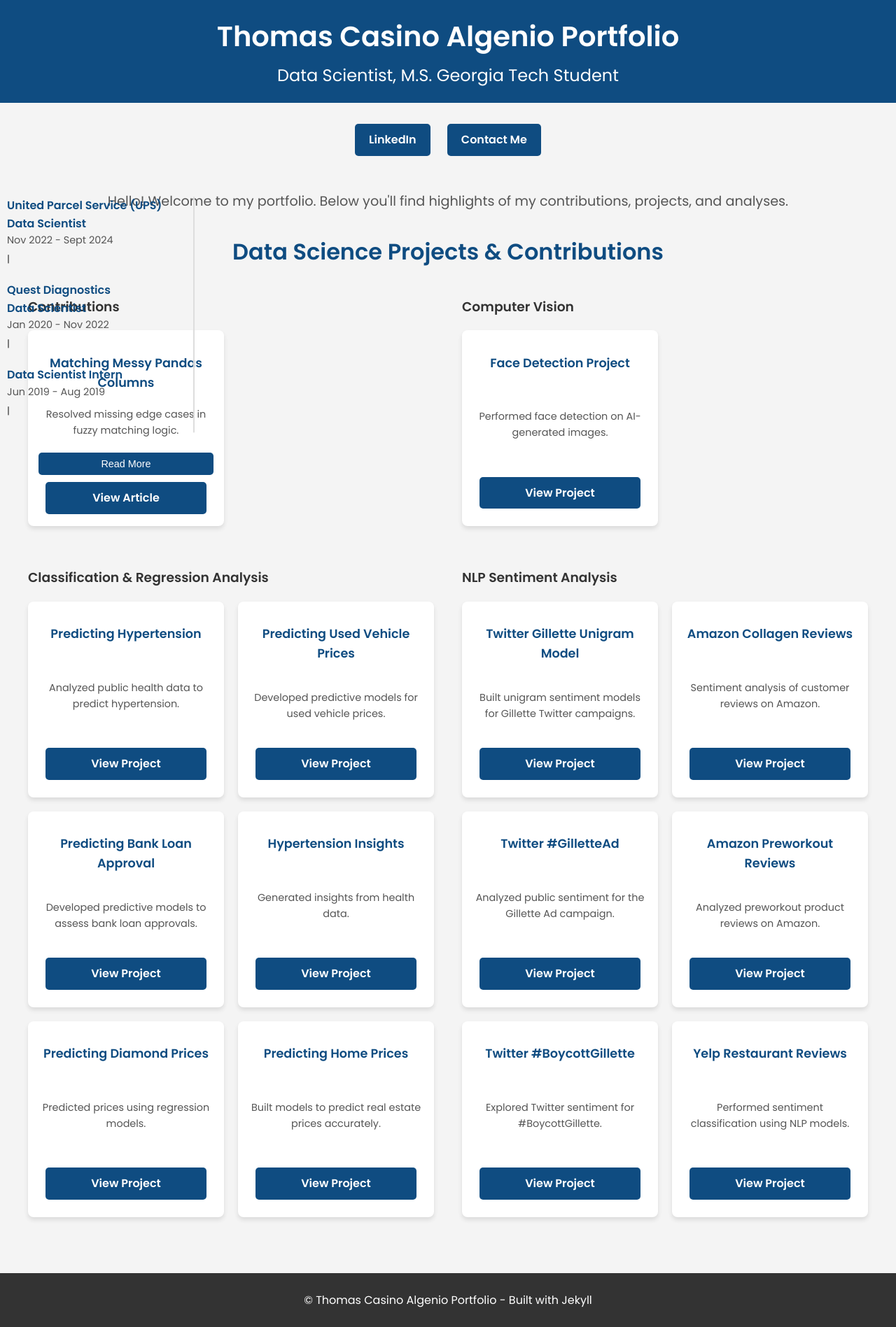
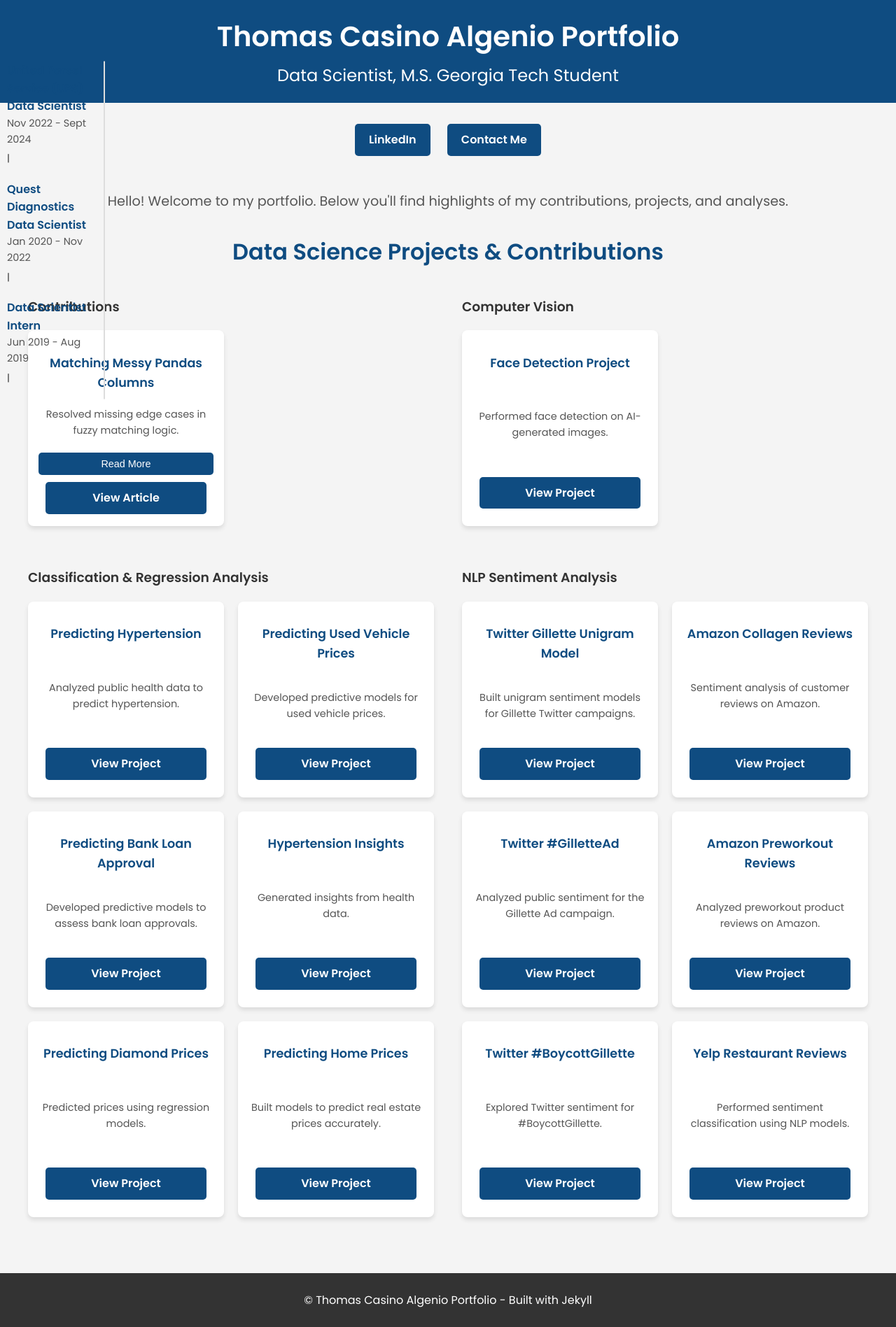
Before and after one commit to thomasalgenio/Thomas_Portfolio, a Jekyll site: the page built from README.md, in a window 1280 px wide. Shown: the whole page at 70% size. Built offline with Jekyll 4.4.1, drawn with Linux system fonts in a browser that asks for light colours; our own code applies the rules of GitHub Pages for plain Markdown files.

Commit message:
Update default.html

```diff
--- a/_layouts/default.html
+++ b/_layouts/default.html
@@ -9,14 +9,14 @@
 
       /* Timeline Styles */
       .timeline {
-        width: 20%; /* Keeps the timeline narrow */
+        width: 10%; /* Keeps the timeline narrow */
         margin: 0; /* Remove margins */
         padding: 0 10px; /* Minimal padding to keep content visible */
         border-right: 2px solid #ddd;
         position: absolute; /* Position it relative to the viewport */
         left: 0; /* Align to the very left of the screen */
         top: 50%; /* Start at the middle of the screen */
-        transform: translateY(-50%); /* Center vertically */
+        transform: translateY(-75%); /* Center vertically */
         overflow: visible; /* Ensure content is not cut off */
       }
 
```
